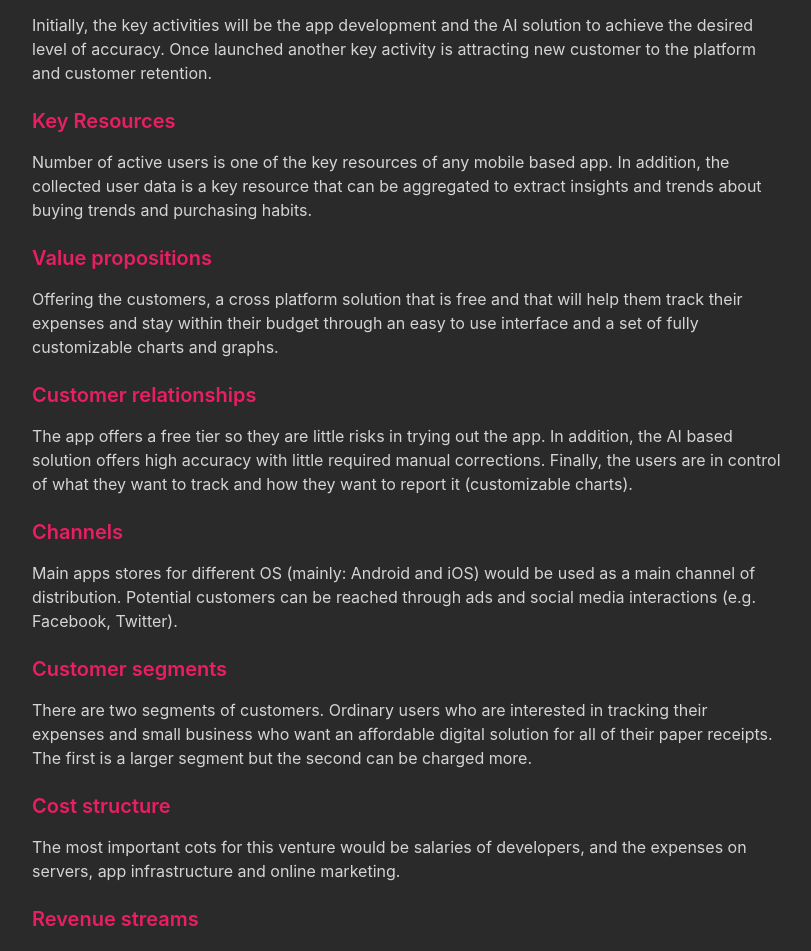
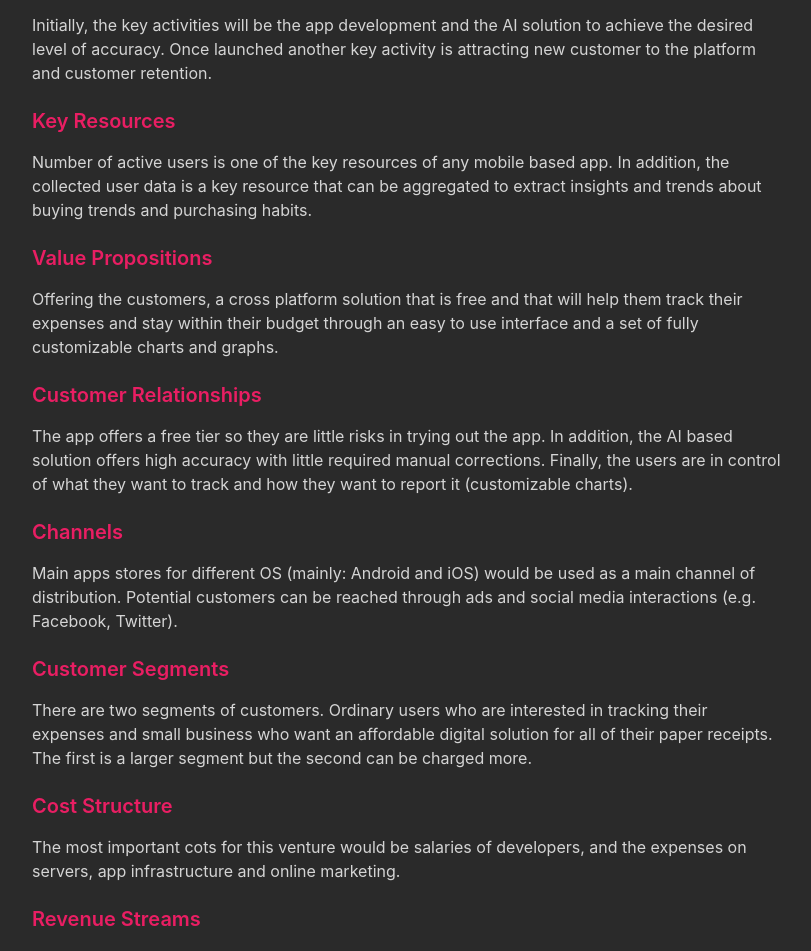
Before and after one commit to recapt-tech/recapt-tech.github.io, a Jekyll site: the page built from _pages/05-business-model-canvas.md, in a window 1280 px wide. Shown: the part 385-1336 px from the top of the page, without its empty margins (233-1044 px from the left). Built offline with Jekyll 4.4.1, drawn with Linux system fonts in a browser that asks for light colours; nearby versions of some CDN libraries.

```diff
--- a/_pages/05-business-model-canvas.md
+++ b/_pages/05-business-model-canvas.md
@@ -19,11 +19,11 @@ Initially, the key activities will be the app development and the AI solution to
 
 Number of active users is one of the key resources of any mobile based app. In addition, the collected user data is a key resource that can be aggregated to extract insights and trends about buying trends and purchasing habits.
 
-### Value propositions
+### Value Propositions
 
 Offering the customers, a cross platform solution that is free and that will help them track their expenses and stay within their budget through an easy to use interface and a set of fully customizable charts and graphs.
 
-### Customer relationships
+### Customer Relationships
 
 The app offers a free tier so they are little risks in trying out the app. In addition, the AI based solution offers high accuracy with little required manual corrections. Finally, the users are in control of what they want to track and how they want to report it (customizable charts).
 
@@ -31,15 +31,15 @@ The app offers a free tier so they are little risks in trying out the app. In ad
 
 Main apps stores for different OS (mainly: Android and iOS) would be used as a main channel of distribution. Potential customers can be reached through ads and social media interactions (e.g. Facebook, Twitter).
 
-### Customer segments
+### Customer Segments
 
 There are two segments of customers. Ordinary users who are interested in tracking their expenses and small business who want an affordable digital solution for all of their paper receipts. The first is a larger segment but the second can be charged more.
 
-### Cost structure
+### Cost Structure
 
 The most important cots for this venture would be salaries of developers, and the expenses on servers, app infrastructure and online marketing.
 
-### Revenue streams
+### Revenue Streams
 
 The revenue stream will come two main sources. The first being ads that is shown to customers who opt for the free tier version of the app. The second stream are the monthly subscription for premium features.
 
```
